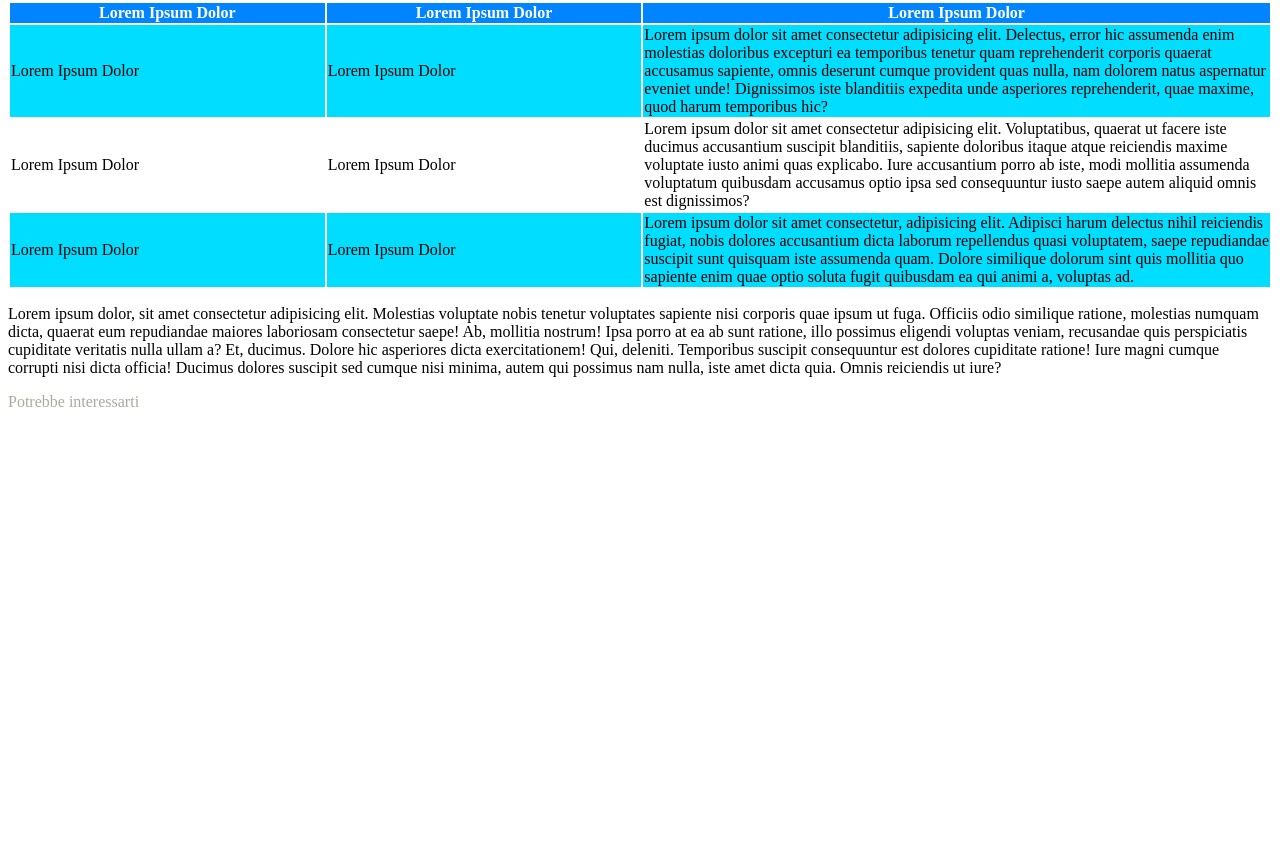
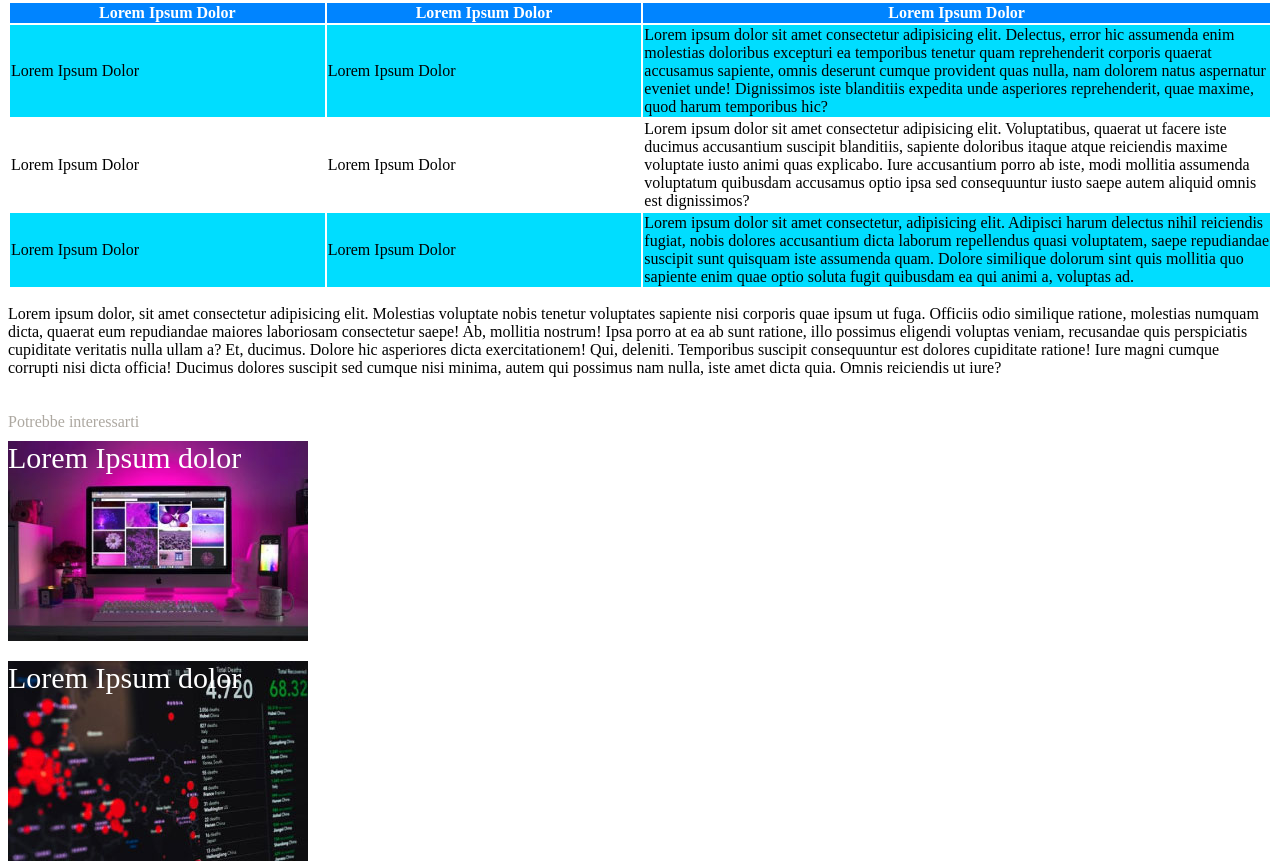
Before and after one commit to SimoLomba53/html-css-booleaner, a plain HTML site: page index.html in a window 1280 px wide. Shown: the part 1672-2533 px from the top of the page. Before the commit the page ends 2091 px from the top, so only its background shows below. Drawn offline with Linux system fonts and the light colour scheme.

Commit message:
Pagina finita

```diff
--- a/css/style.css
+++ b/css/style.css
@@ -59,4 +59,30 @@ header{
 
 #potrebbe-interessarti{
     color: rgba(158, 152, 144, 0.842);
+    position: relative;
+    top: 20px;
 }
+
+#final-image{
+    background-image: url(../img/monitor.jpg);
+    color: white;
+    height:200px;
+    width:300px;
+    text-align:left;
+    font-size:30px;
+    position:relative;
+    top:30px;
+    font-style:bold;
+}
+
+#final-image2{
+    background-image: url(../img/graph.jpg);
+    color: white;
+    height:200px;
+    width:300px;
+    text-align:left;
+    font-size:30px;
+    position:relative;
+    top:50px;
+    font-style:bold;
+}
--- a/index.html
+++ b/index.html
@@ -11,7 +11,7 @@
     <header> <!--logo e pattern-->
       <img id="booleaner" src="img/logo.svg" alt="logo">
     </header>
-    <main>
+    <main> <!--parte principale-->
      <h1 id="testo-principale">Internet deve essere al servizio del ''bene pubblico'':il manifesto di Tim Berners-Lee
       </h1>
      <span class="credit">Scritto da
@@ -60,8 +60,13 @@
          Lorem ipsum dolor, sit amet consectetur adipisicing elit. Molestias voluptate nobis tenetur voluptates sapiente nisi corporis quae ipsum ut fuga. Officiis odio similique ratione, molestias numquam dicta, quaerat eum repudiandae maiores laboriosam consectetur saepe! Ab, mollitia nostrum! Ipsa porro at ea ab sunt ratione, illo possimus eligendi voluptas veniam, recusandae quis perspiciatis cupiditate veritatis nulla ullam a? Et, ducimus. Dolore hic asperiores dicta exercitationem! Qui, deleniti. Temporibus suscipit consequuntur est dolores cupiditate ratione! Iure magni cumque corrupti nisi dicta officia! Ducimus dolores suscipit sed cumque nisi minima, autem qui possimus nam nulla, iste amet dicta quia. Omnis reiciendis ut iure?
         </p>
     </main>
-    <footer>
-     <span id="potrebbe-interessarti">Potrebbe interessarti</span>
+    <footer><!--Parte finale-->
+     <span id="potrebbe-interessarti">Potrebbe interessarti
+      </span>
+     <div id="final-image">Lorem Ipsum dolor
+      </div>
+      <div id="final-image2">Lorem Ipsum dolor
+      </div>
     </footer>
 </body>
 </html>
```
